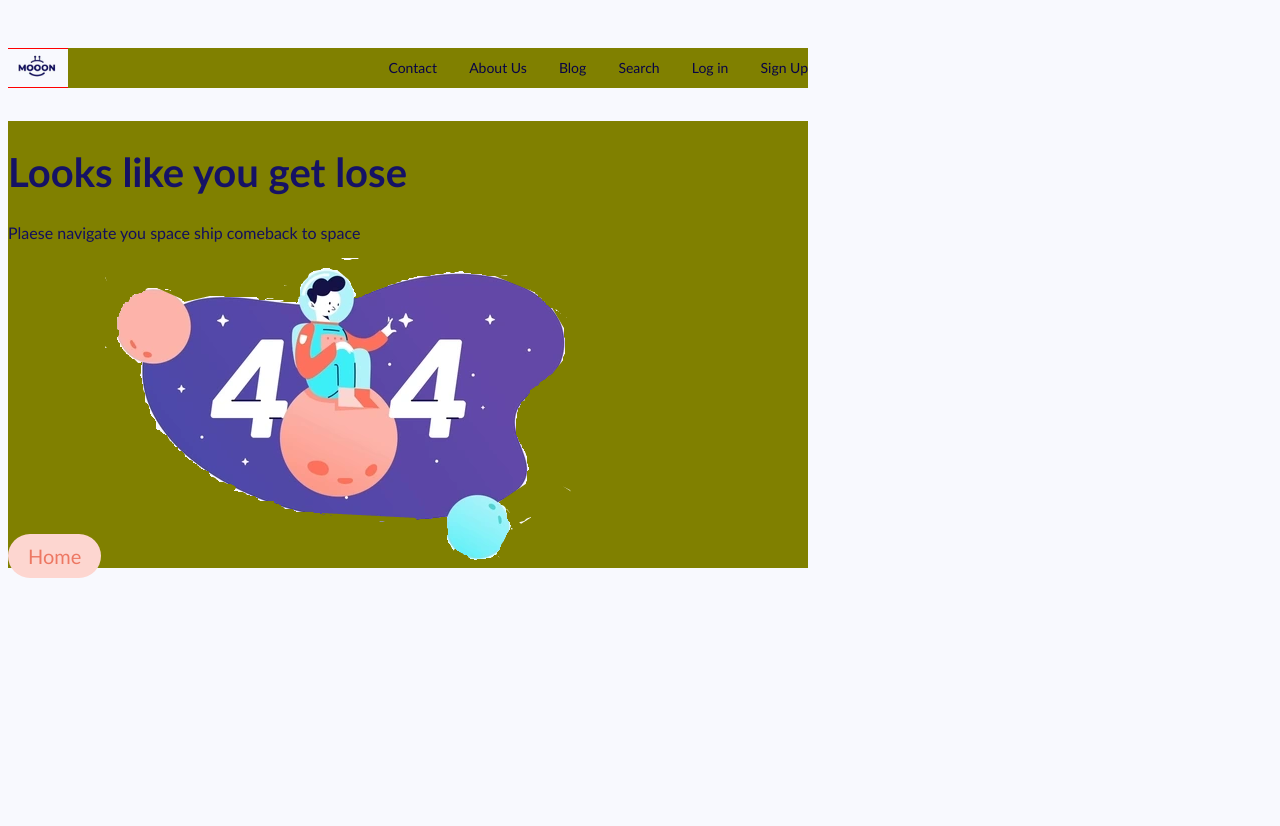
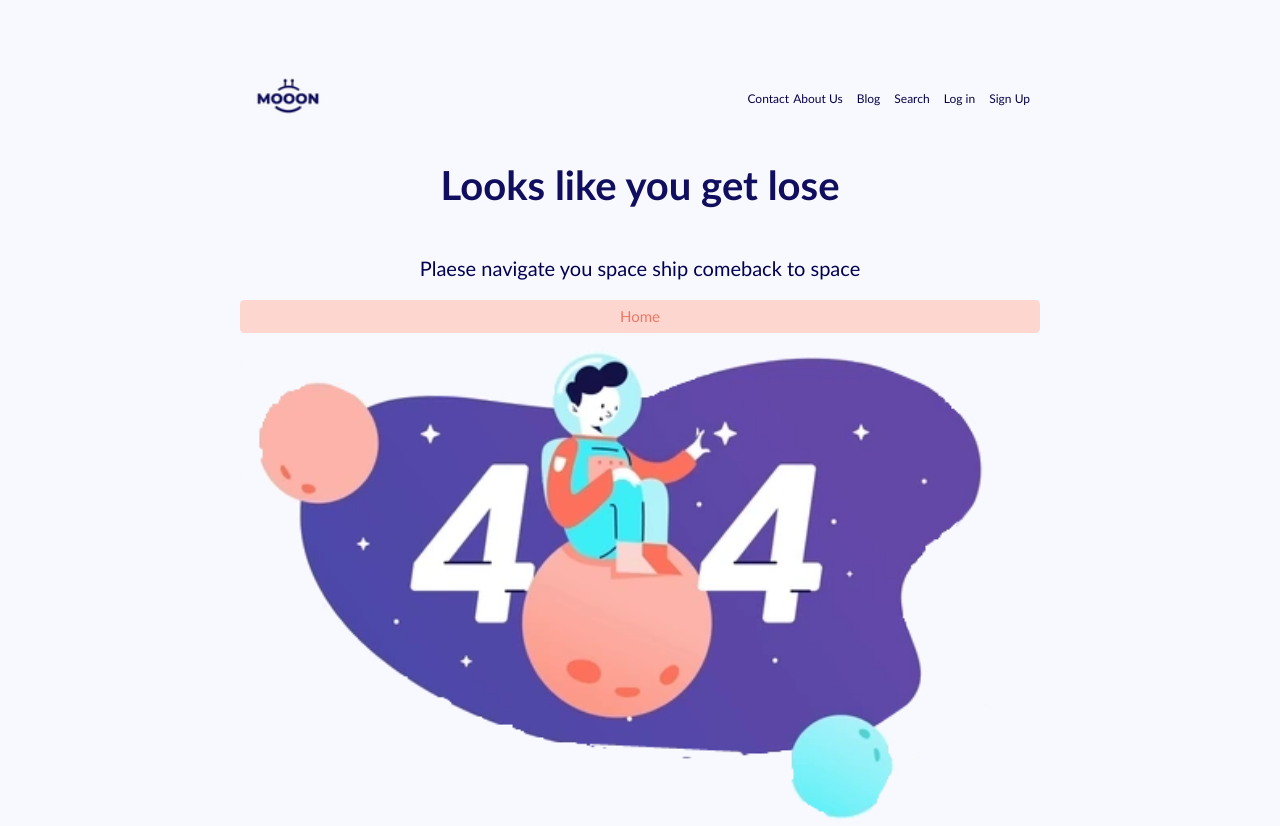
Before and after one commit to dinako81/5-little-prince, a website: page index.html in a window 1280 px wide. Before the commit the page ends 800 px from the top, so only its background shows below. Drawn offline with Linux system fonts and the light colour scheme.

Commit message:
Main design

```diff
--- a/index.html
+++ b/index.html
@@ -4,8 +4,7 @@
     <meta charset="UTF-8">
     <meta http-equiv="X-UA-Compatible" content="IE=edge">
     <meta name="viewport" content="width=device-width, initial-scale=1.0">
-    <title>Mazasis princas</title>
-    <link rel="stylesheet" href="./main.css">
+    <title>Little-prince</title>
     <link rel="shortcut icon" href="./favicon.ico" type="image/x-icon">
     <link rel="apple-touch-icon" sizes="152x152" href="./favicon/apple-touch-icon.png">
     <link rel="icon" type="image/png" sizes="32x32" href="./favicon/favicon-32x32.png">
@@ -17,12 +16,13 @@
     <link rel="apple-touch-icon" sizes="152x152" href="./favicon/safari-pinned-tab.svg" color="#5bbad5">
     <meta name="msapplication-TileColor" content="#da532c">
     <meta name="theme-color" content="#ffffff">
+    <link rel="stylesheet" href="./main.css">
 </head>
 
 <body>
-    <header class="container">
+    <header class="hero">
         <img class="logo" src="./img/Logo.png" alt="Logo">
-        <nav class="main-menu">
+        <nav class="nav">
             <a class="link" href="#">Contact</a>
             <a class="link" href="#">About Us</a>
             <a class="link" href="#">Blog</a>
@@ -32,14 +32,10 @@
         </nav>
     </header>
 
-    <main class="container">
-        <h1 class="main-title">
-            Looks like you get lose
-        </h1>
-        <p class="description">
-        Plaese navigate you space ship comeback to space
-        </p>
-        <a class="button" href="#">Home</a>
+    <main class="main">
+        <h1 class="title">Looks like you get lose</h1>
+        <p class="description">Plaese navigate you space ship comeback to space</p>
+        <a class="button" href="#" target="_blank">Home</a>
         <img src="./img/Princas-main.webp" alt="princas">
     </main>
 </body>
--- a/main.css
+++ b/main.css
@@ -1,57 +1,65 @@
 body {
     font-family: 'Gill Sans', 'Gill Sans MT', Calibri, 'Trebuchet MS', sans-serif;
-   background-color: #F8F9FE;
+    background-color: #F8F9FE;
+    margin: 0;
+    padding: 0;
 }
-.container {
-    display: inline-block;
+.main, .hero {
     width: 800px;
-    margin-left: calc (50% - 400px);
-    margin-bottom: 30px;
-    background-color: olive;
+    margin-left: calc(50% - 400px);
 }
-.container:first-child {
-    margin-top: 40px;
+.hero {
+    margin-top: 5%;
+}
+.main {
+    display: flex;
+    flex-direction: column;
+    text-align: center;
 }
 .logo {
     float: left;
-    width: 60px;
-    height: 40px;
+    width: 100px;
+    height: 70px;
     object-fit: contain;
     object-position: left;
-    background-color: red;
 }
-.main-menu {
+.nav {
     color: #191858;
     text-decoration: none;
     float: right;
 }
-.main-menu > .link {
+.nav > .link {
     display: inline-block;
-    margin-left: 2em;
+    /* margin-left: 2em; */
     color: #070346;
     text-decoration: none;
-    font-size: 14px;
-    line-height: 40px;
+    font-size: 12px;
+    line-height: 70px;
+    margin-right: 10px;
 }
 .link:first-child {
-    margin-left: 0;
+    margin-right: 0;
 }
-.main-title {
+.title {
     font-size: 40px;
-    color: #151265;
+    color: #110E5F;
     font-stretch: normal;
 }
 .description {
-    color: #120F5D;
+    color: #040051;
+    font-size: 20px;
 }
-
 .button {
+    display: inline-block;
     background-color: #FDD6D0;
     color: #ED7863;
     text-decoration: none;
-    font-size: 20px;
-    padding: 0.5em;
-    padding-left: 1em;
-    padding-right: 1em;
-    border-radius: 999em;
+    font-size: 15px;
+    padding: 0.5em 1em;
+    border-radius: 0.3em;
 }
+/* .button:hover {
+    box-shadow: 0 2 3 5;
+} */
+
+/* img {} */
```
Also changed, not shown: README.md.
